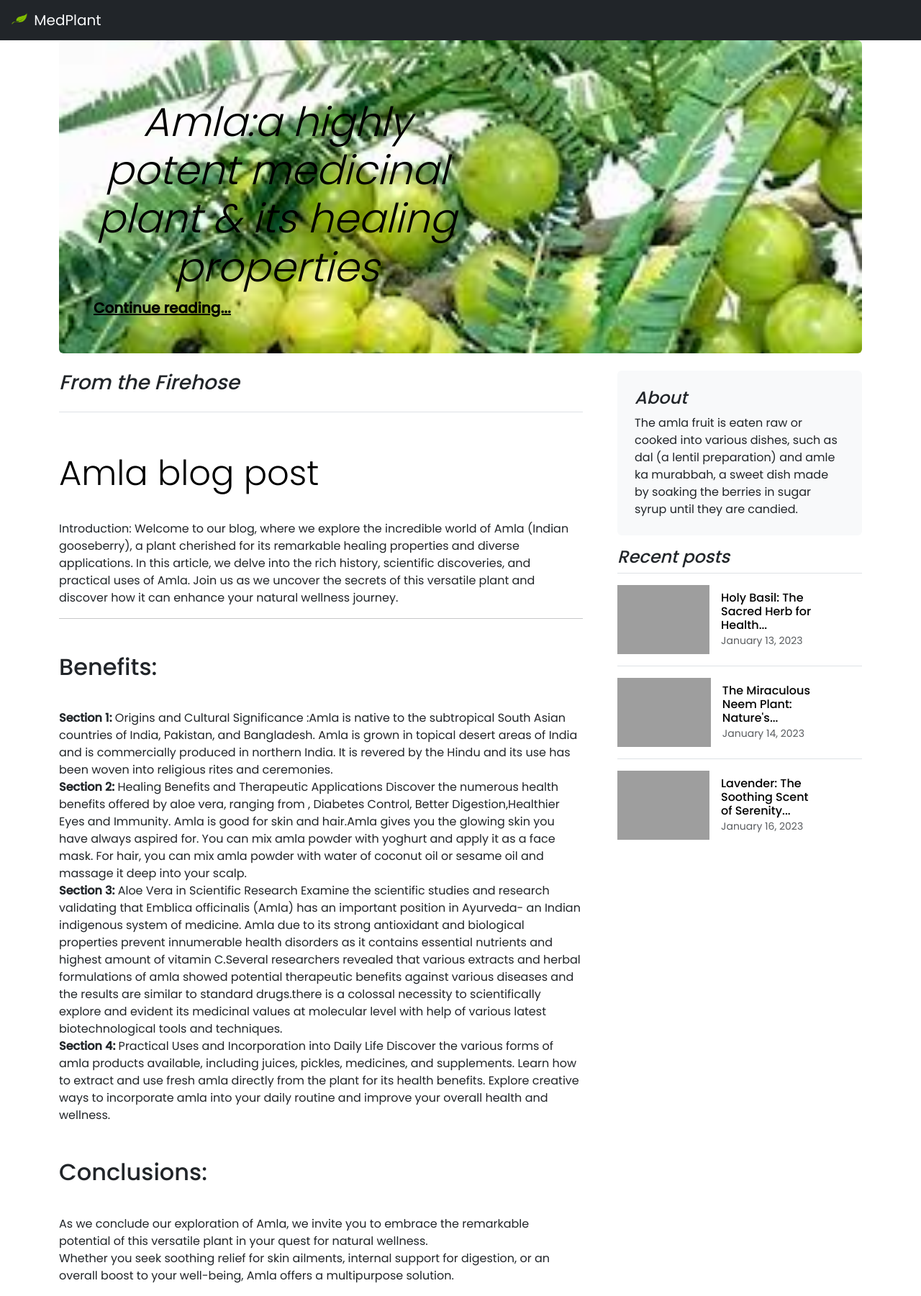
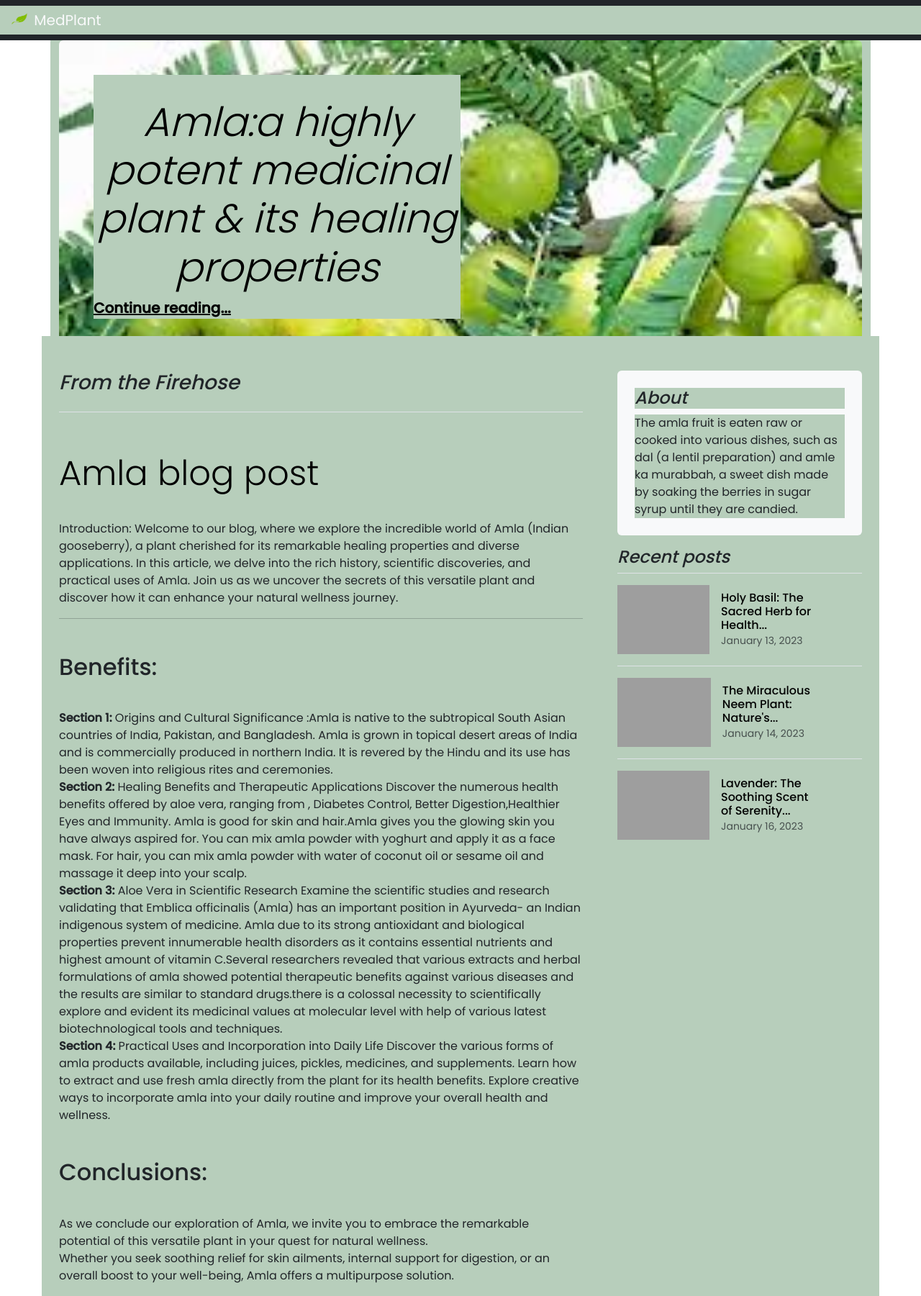
Before and after one commit to swarupe7/MedPlant, a PHP site: page /amla.html in a window 1280 px wide. Shown: the whole page at 72% size. Run offline with PHP 8.4, Linux system fonts and the light colour scheme; some libraries are stand-ins or nearby versions; grey boxes are pictures that could not be loaded.

Commit message:
Update style.css

```diff
--- a/styles/style.css
+++ b/styles/style.css
@@ -5,6 +5,7 @@
   padding: 0;
   box-sizing: border-box;
   font-family: "Poppins", sans-serif;
+   background-color: rgb(183, 206, 187);
 
 }
 
```
